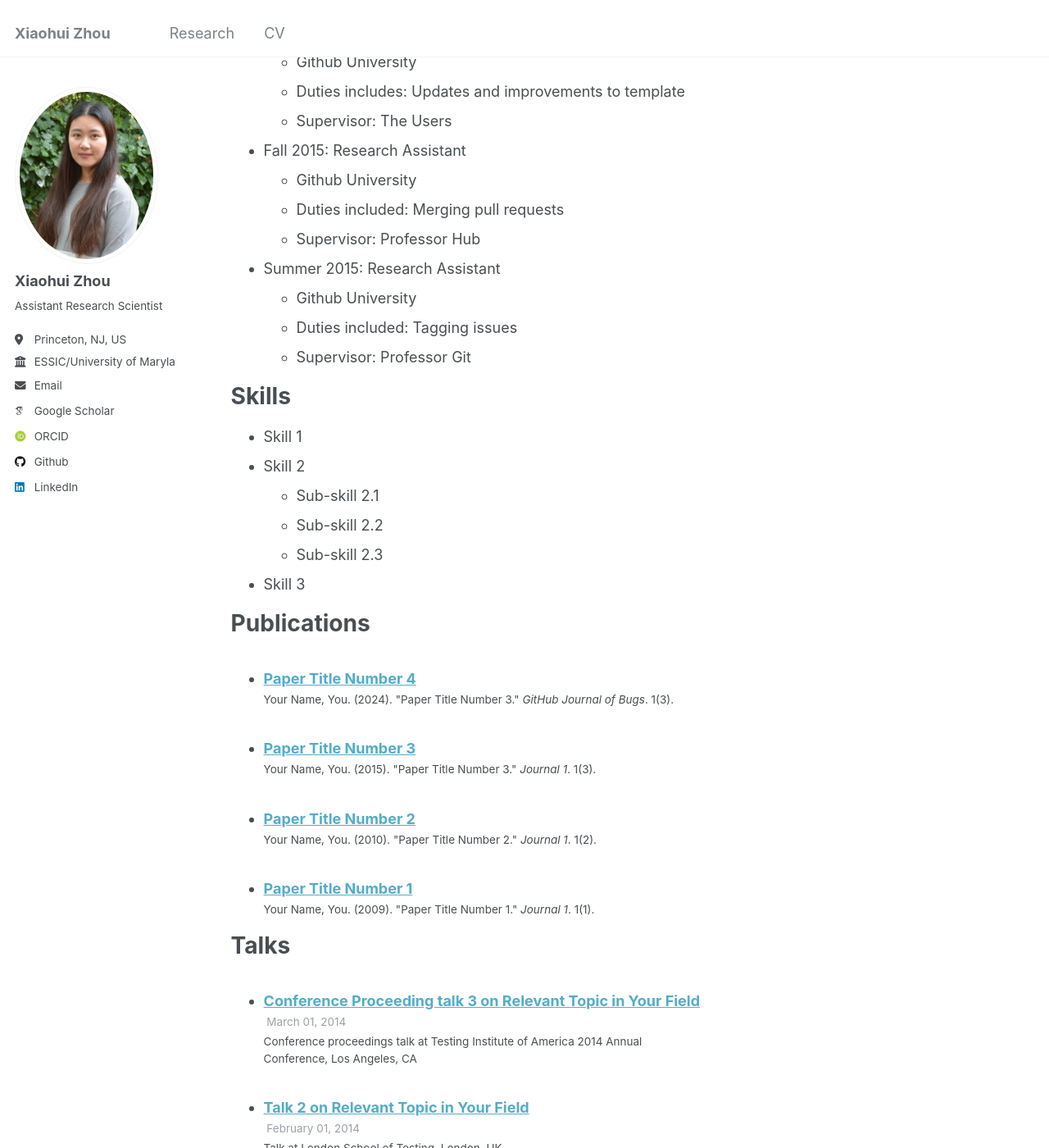
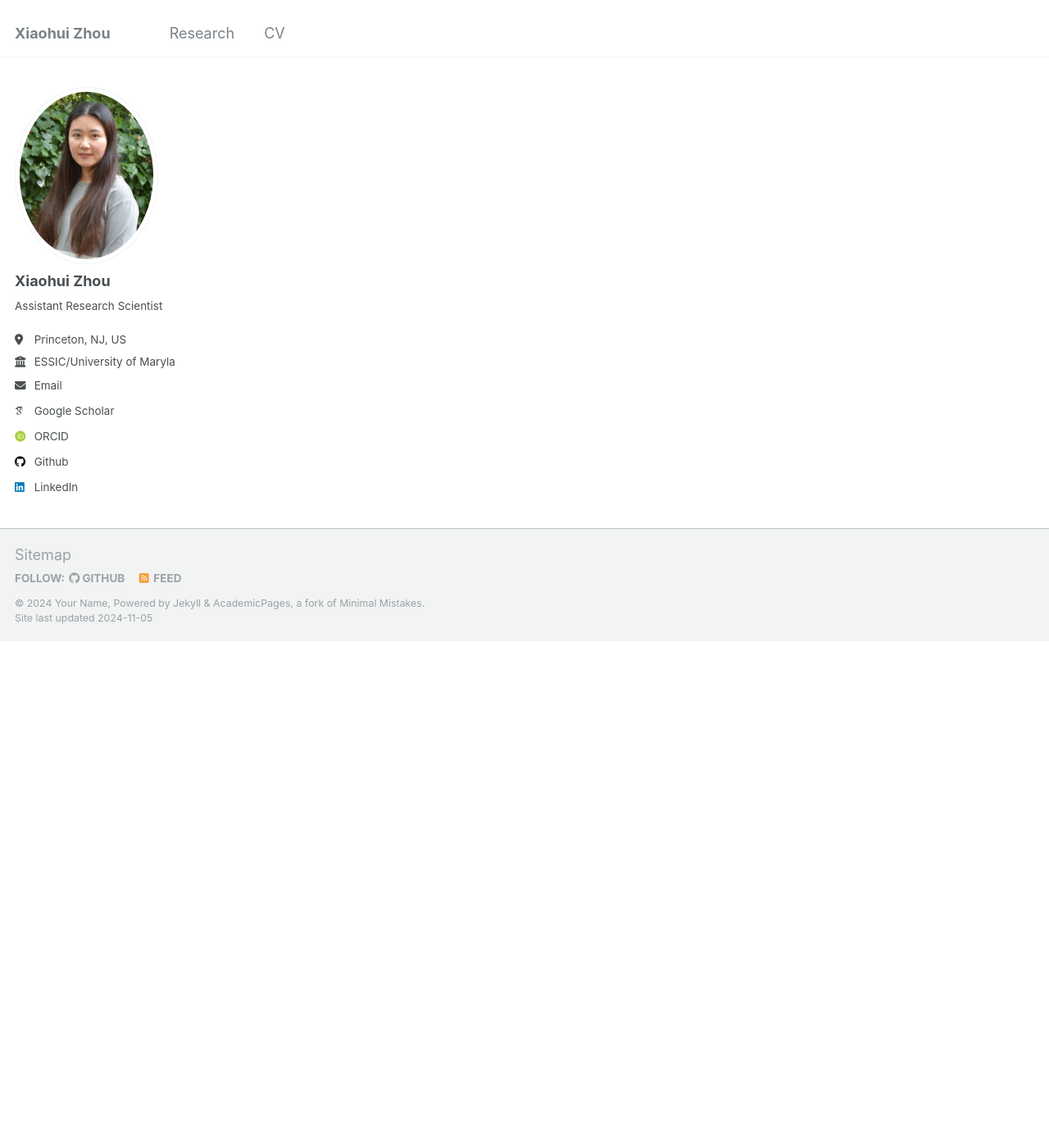
Before and after one commit to xiaohuizhou123/xiaohuizhou123.github.io, a Jekyll site: the page built from _pages/cv.md, in a window 1280 px wide and 1400 px high, scrolled down 618 px. Shown: the whole window at 82% size. Built offline with Jekyll 4.4.1, drawn with Linux system fonts in a browser that asks for light colours; some web fonts are replaced; some of the changed text lies outside the part shown.

Commit message:
Update cv.md

```diff
--- a/_pages/cv.md
+++ b/_pages/cv.md
@@ -12,55 +12,3 @@ redirect_from:
 ()
 CV-updated 2024-03
 ![CV]('/files/XiaohuiZhouCV.pdf')
-======
-* Ph.D in Version Control Theory, GitHub University, 2018 (expected)
-* M.S. in Jekyll, GitHub University, 2014
-* B.S. in GitHub, GitHub University, 2012
-
-Work experience
-======
-* Spring 2024: Academic Pages Collaborator
-  * Github University
-  * Duties includes: Updates and improvements to template
-  * Supervisor: The Users
-
-* Fall 2015: Research Assistant
-  * Github University
-  * Duties included: Merging pull requests
-  * Supervisor: Professor Hub
-
-* Summer 2015: Research Assistant
-  * Github University
-  * Duties included: Tagging issues
-  * Supervisor: Professor Git
-
-Skills
-======
-* Skill 1
-* Skill 2
-  * Sub-skill 2.1
-  * Sub-skill 2.2
-  * Sub-skill 2.3
-* Skill 3
-
-Publications
-======
-  <ul>{% for post in site.publications reversed %}
-    {% include archive-single-cv.html %}
-  {% endfor %}</ul>
-
-Talks
-======
-  <ul>{% for post in site.talks reversed %}
-    {% include archive-single-talk-cv.html  %}
-  {% endfor %}</ul>
-
-Teaching
-======
-  <ul>{% for post in site.teaching reversed %}
-    {% include archive-single-cv.html %}
-  {% endfor %}</ul>
-
-Service and leadership
-======
-* Currently signed in to 43 different slack teams
```
